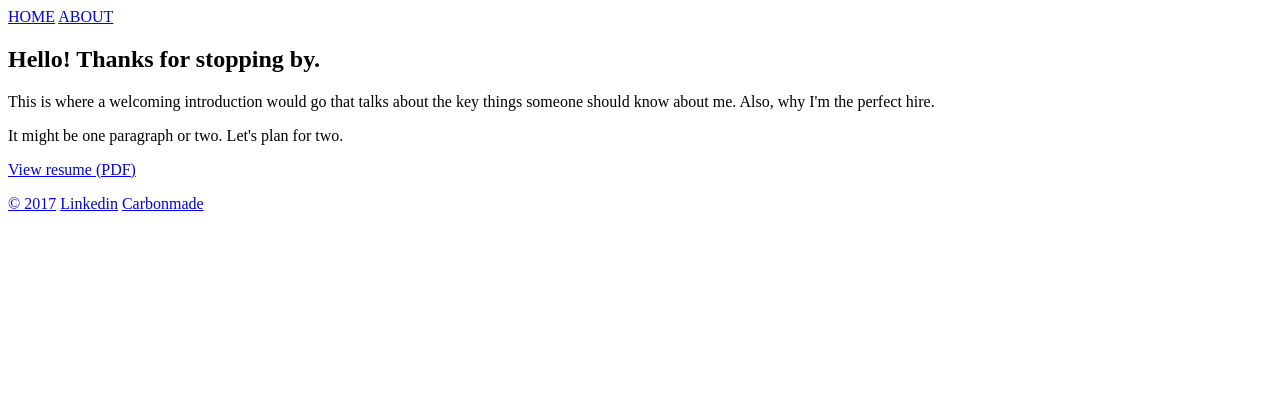
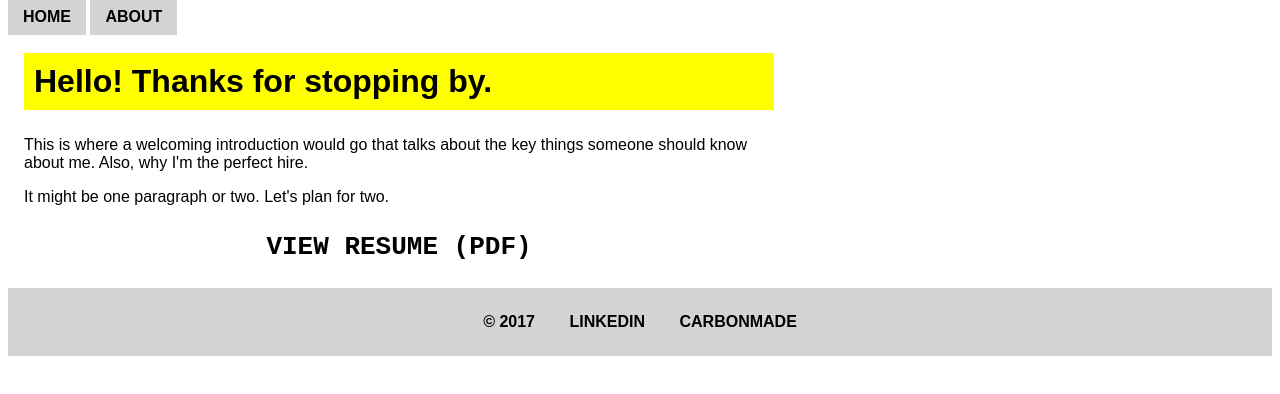
Before and after one commit to trinasch/portfolio, a plain HTML site: page about.html in a window 1280 px wide. Drawn offline with Linux system fonts and the light colour scheme.

Commit message:
adding style sheet for week 3 assignment

```diff
--- a/about.html
+++ b/about.html
@@ -4,12 +4,13 @@
 <head>
   <meta charset="utf-8">
   <title>About | Katrina Schwieterman</title>
+  <link rel="stylesheet" type="text/css" href="styles/first-stylesheet.css">
 </head>
 
 <body>
   <nav>
-    <a href="index.html">HOME</a>
-    <a href="about.html">ABOUT</a>
+    <a href="index.html">home</a>
+    <a href="about.html">about</a>
   </nav>
 
   <article>
@@ -22,7 +23,7 @@
       <p>This is where a welcoming introduction would go that talks about the key things someone should know about me. Also, why I'm the perfect hire.</p>
       <p>It might be one paragraph or two. Let's plan for two.</p>
     <!--another link that ain't gonna work yet-->
-      <p><a href="#" target="_blank">View resume (PDF)</a></p>
+      <p class="flat-button"><a href="#" target="_blank">View resume (PDF)</a></p>
     </section>
 
   </article>
--- /dev/null
+++ b/styles/first-stylesheet.css
@@ -0,0 +1,61 @@
+body {
+  font-family: arial, sans-serif;
+}
+
+nav a {
+  color: black;
+  font-size: 1em;
+  font-weight: bold;
+  text-transform: uppercase;
+  text-decoration: none;
+  padding: 10px 15px 10px 15px;
+  background-color: lightgray;
+}
+
+a:visited {
+  color: dimgray;
+}
+
+article {
+  max-width: 750px;
+  margin: 1em;
+}
+
+h1 {
+  font-size: 2em;
+  padding: 10px;
+  background: yellow;
+}
+
+h2 {
+  color: darkgray;
+}
+
+img {
+  width: 100px;
+  height: auto;
+}
+
+article a {
+  color: black;
+  text-decoration: none;
+}
+
+h3 + p {
+  color: darkgray;
+}
+
+p.flat-button {
+  text-transform: uppercase;
+  font-weight: bold;
+  font-size: 2em;
+  font-family: monospace;
+  text-align: center;
+}
+
+footer {
+  padding-top: 25px;
+  padding-bottom: 25px;
+  text-align: center;
+  background-color: lightgrey;
+}
```
Also changed, not shown: index.html (+3 -2 lines).
